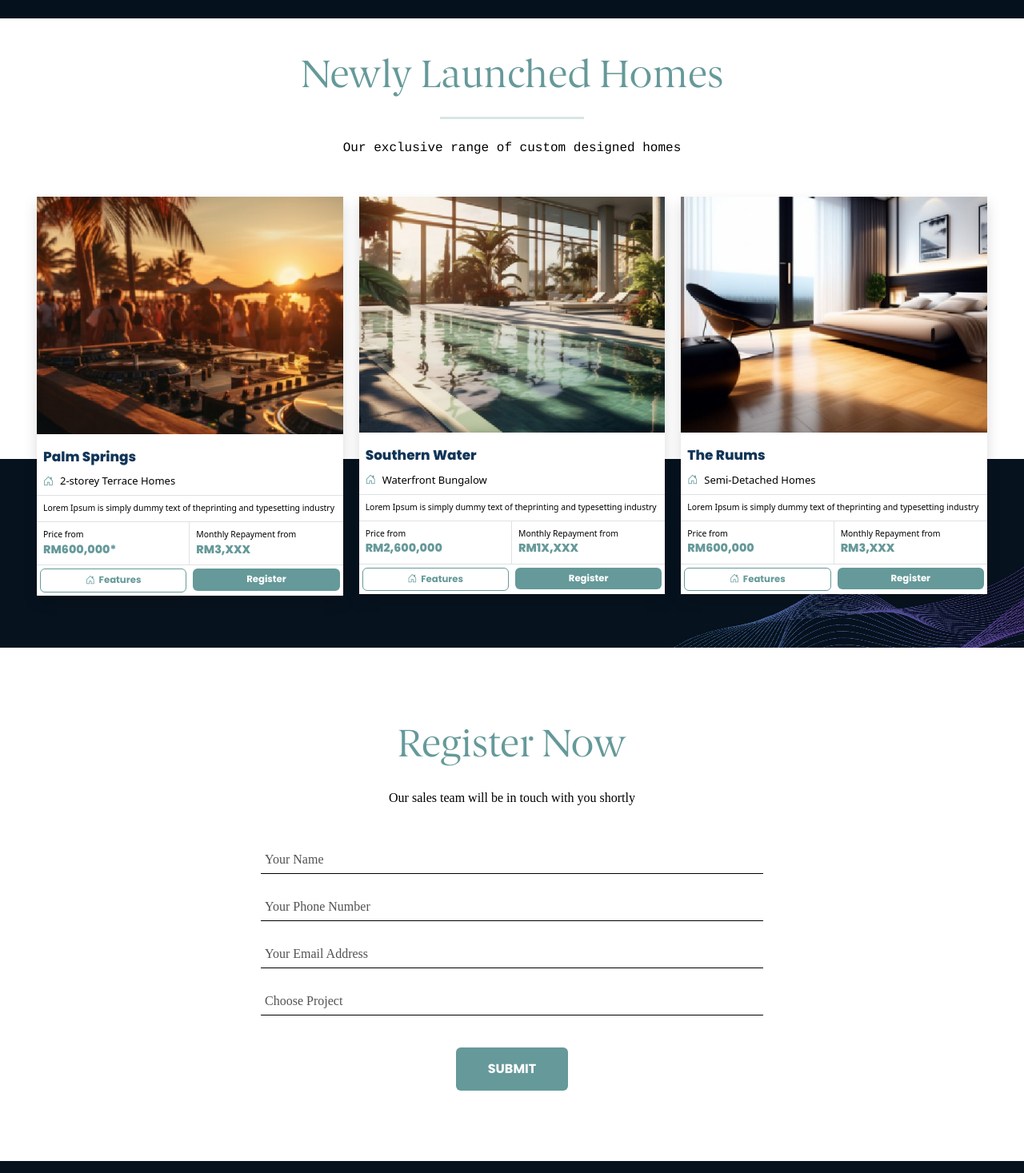
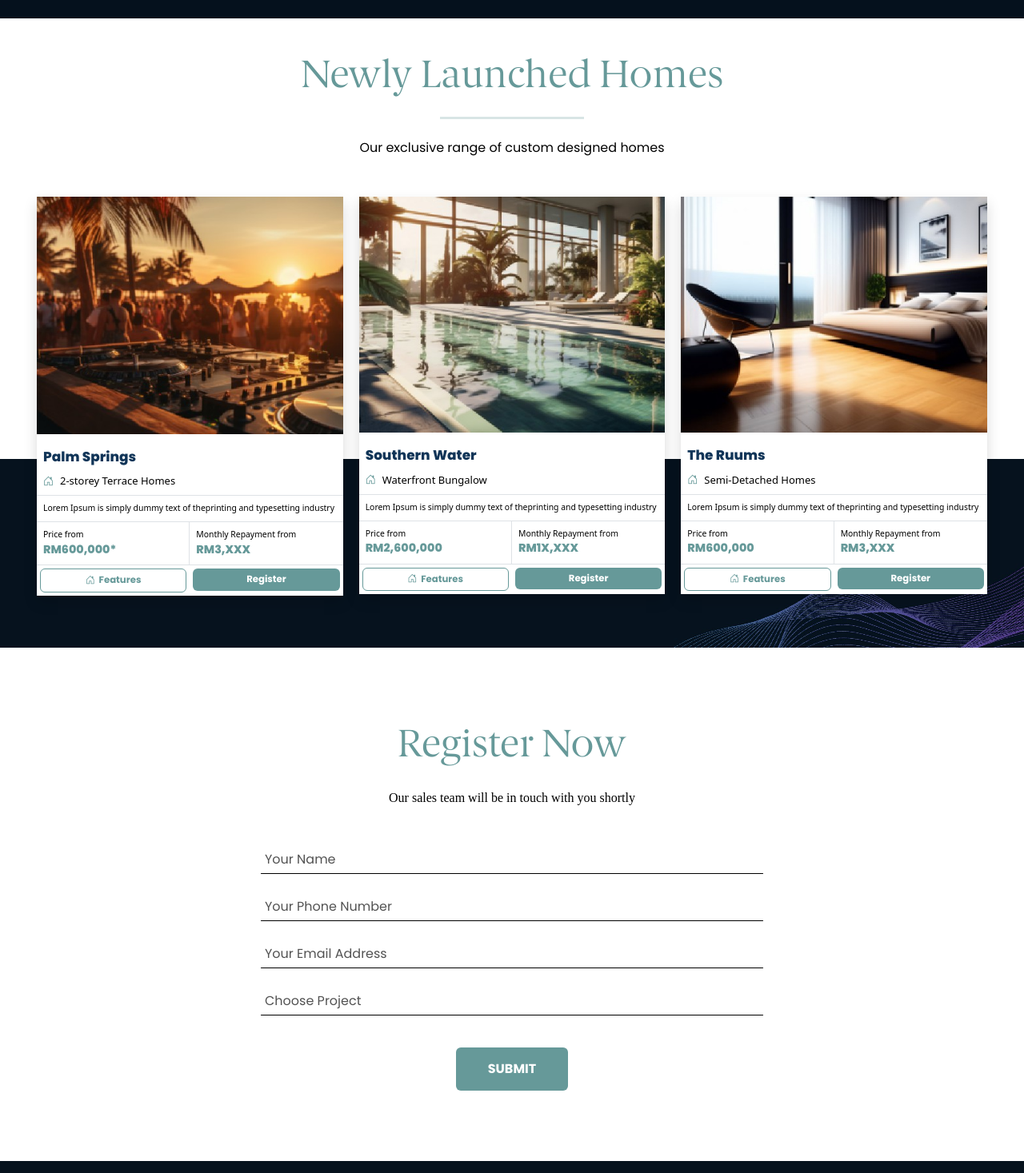
Before and after one commit to yanlingca/ds-fe-technical-assessment-2024, a React (Create React App) app: page / in a window 1280 px wide. Shown: the part 1960-3427 px from the top of the page at 80% size. Built offline with nearby package versions, Linux system fonts and the light colour scheme.

Commit message:
correct incorrect font family name

```diff
--- a/src/assets/style/projectlist.css
+++ b/src/assets/style/projectlist.css
@@ -23,7 +23,7 @@
     width: 180px;
 }
 .projectlist-title2{
-    font-family: 'Poppins-Regular', Courier, monospace;
+    font-family: 'Poppins', 'Times New Roman', Courier, monospace;
     font-size: 100%;
 }
 .projectlist col{
--- a/src/assets/style/regform.css
+++ b/src/assets/style/regform.css
@@ -14,7 +14,7 @@
     box-shadow: 0 0 0 1px var(--secondary-color);
 }
 .regform .form-control.custom-field {
-    font-family: 'Poppins-Regular', 'Times New Roman', Courier, monospace;
+    font-family: 'Poppins', 'Times New Roman', Courier, monospace;
     color: #525252;
     border: none;
     border-bottom: 1px solid #000000; /* Add bottom border */
```
